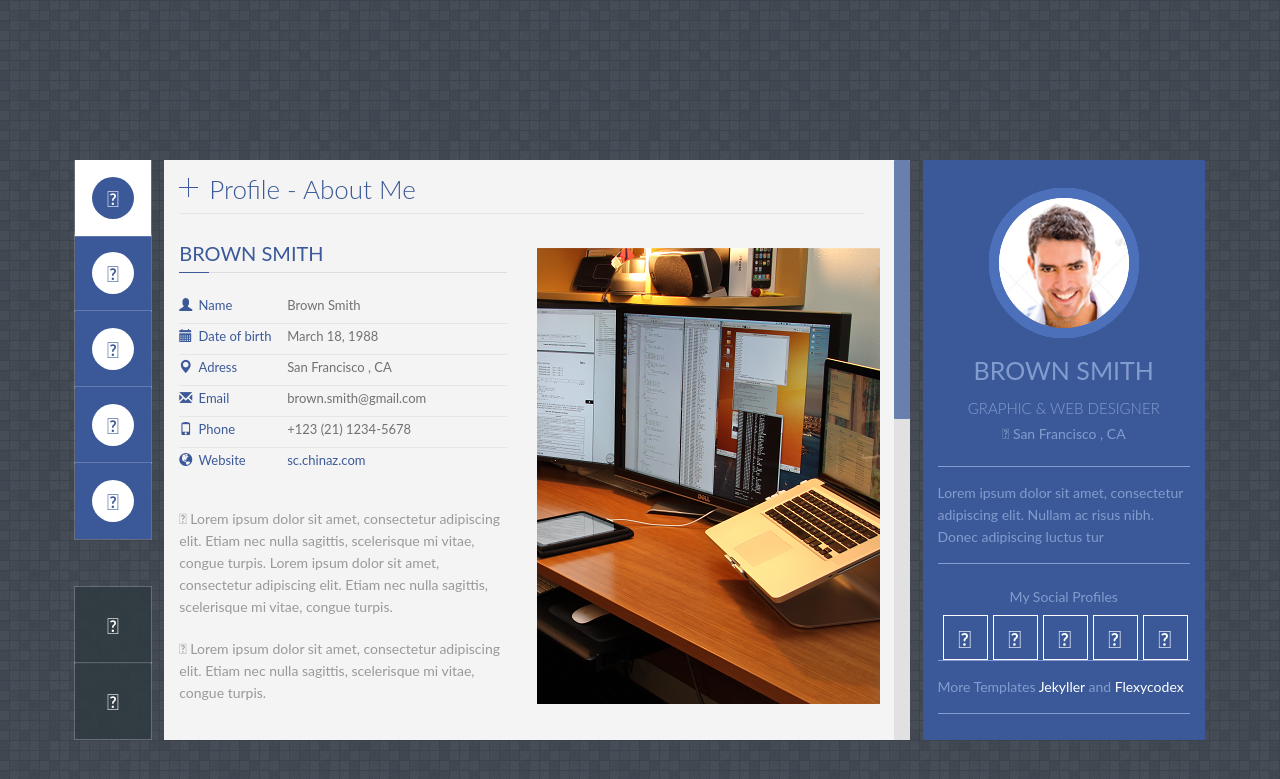
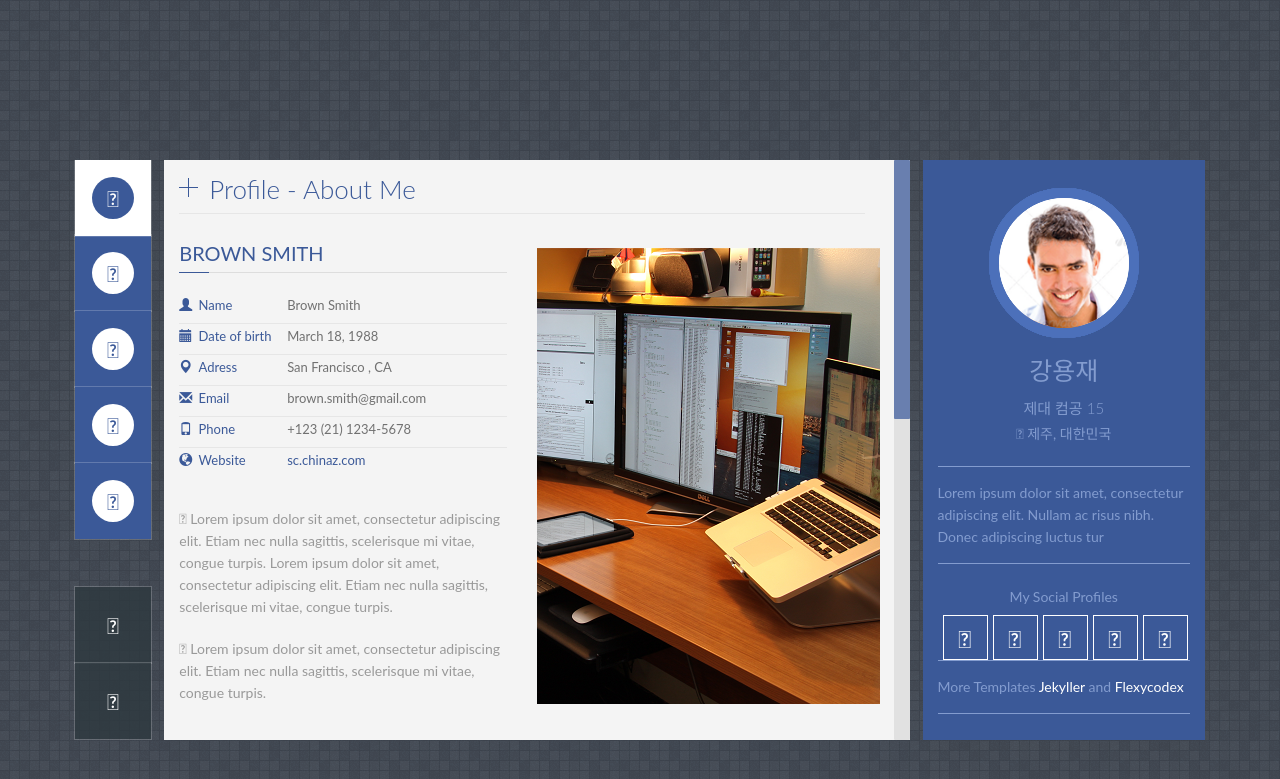
Before and after one commit to YongJup/YongJup.github.io, a Jekyll site: the page built from index.html, in a window 1280 px wide. Shown: the top 779 px of the page. Built offline with Jekyll 4.4.1, drawn with Linux system fonts in a browser that asks for light colours; some web fonts are replaced.

Commit message:
edit index01

```diff
--- a/_config.yml
+++ b/_config.yml
@@ -6,9 +6,9 @@ baseurl: '/PanelCV' #change it according to your repository name
 
 
 # Profile information
-yourname: Brown Smith  ## put your name
-title: 'GRAPHIC &amp; WEB DESIGNER'  ## your title
-location: San Francisco , CA
+yourname: 강용재  ## put your name
+title: '제대 컴공 15'  ## your title
+location: 제주, 대한민국
 
 
 ## Social Profiles
--- a/index.html
+++ b/index.html
@@ -2,6 +2,7 @@
 layout: default
 ---
 
+<meta charset="utf-8">
 
 <!--[if lt IE 7]>
         <p class="browsehappy">You are using an <strong>outdated</strong> browser. Please <a href="http://browsehappy.com/">upgrade your browser</a> to improve your experience.</p>
@@ -90,10 +91,10 @@ layout: default
             <h6>My Social Profiles</h6>
 
             <a href="{{site.facebook}}"><i class="fa fa-facebook"></i></a>
-            <a href="{{site.twitter}}"><i class="fa fa-twitter"></i></a>
-            <a href="{{site.linkedin}}"><i class="fa fa-linkedin"></i></a>
-            <a href="{{site.dribbble}}"><i class="fa fa fa-dribbble"></i></a>
-            <a href="{{site.foursquare}}"><i class="fa fa-foursquare"></i></a>
+            <a href="{{site.twitter}}"><i class="fa fa-instagram"></i></a>
+            <a href="{{site.linkedin}}"><i class="fa fa-youtube"></i></a>
+            <a href="{{site.dribbble}}"><i class="fa fa-youtube"></i></a>
+            <a href="{{site.foursquare}}"><i class="fa fa-github"></i></a>
             <div class="clear"></div>
         </div>
         <!-- End Name -->
```
